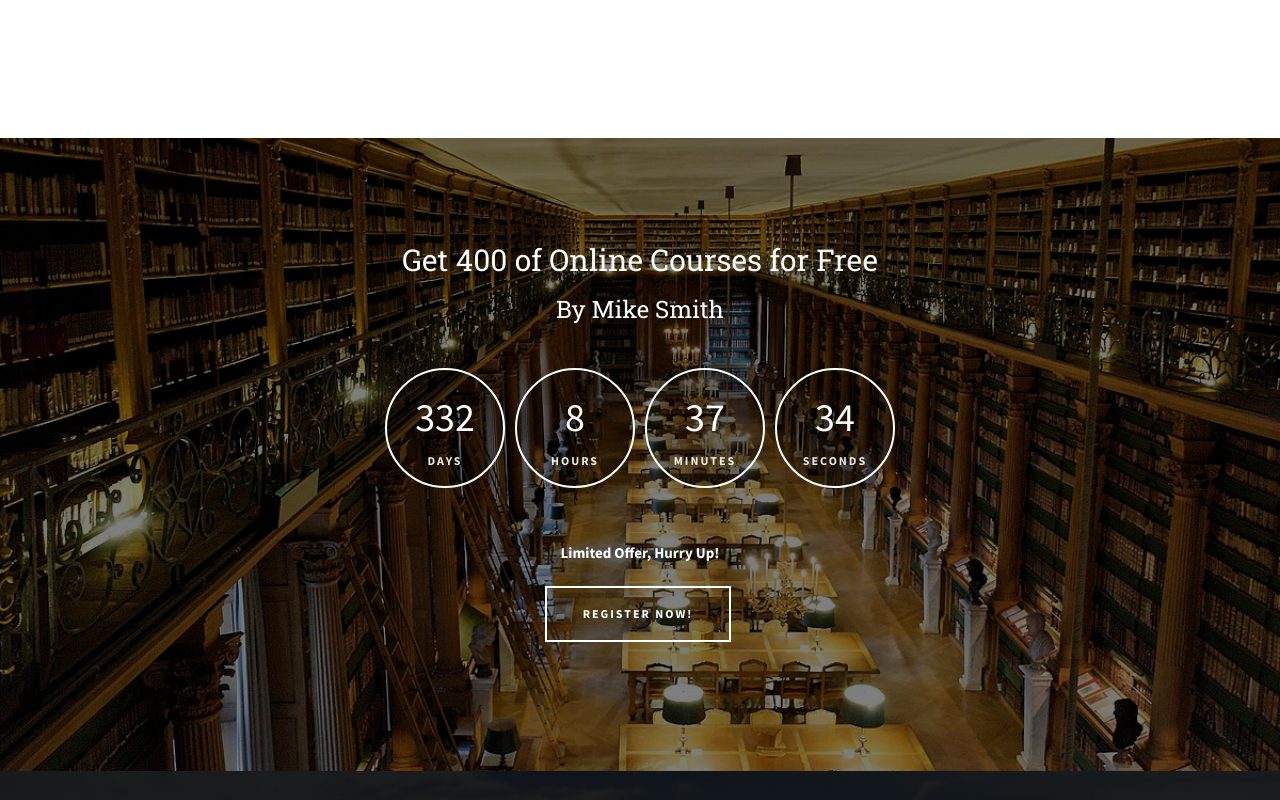
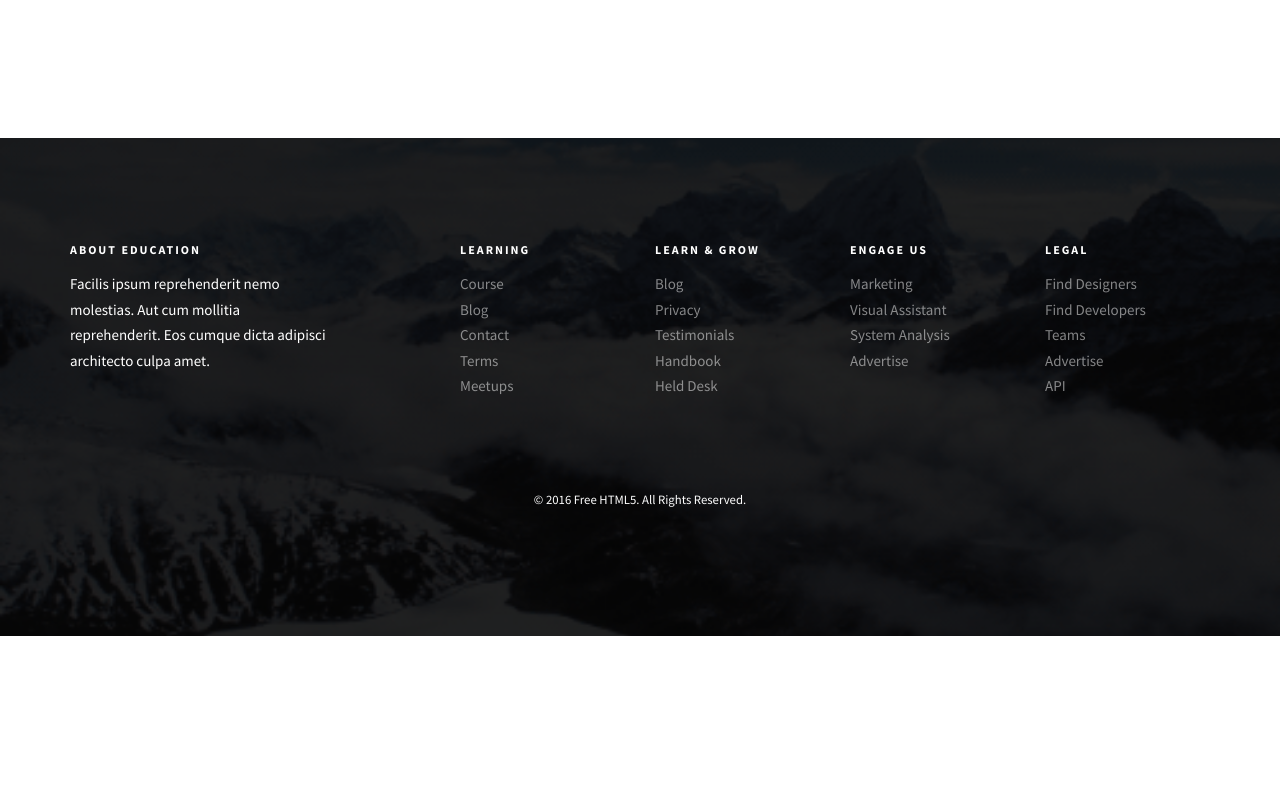
Before and after one commit to Sphynx-Stack/StudySphynx-backend, a website: page public/teacher.html in a window 1280 px wide. Shown: the part 1840-2640 px from the top of the page. After the commit the page ends 2476 px from the top, so only its background shows below. Drawn offline with Linux system fonts and the light colour scheme; files whose address does not match are found by name.

Commit message:
trivial changes frontend

```diff
--- a/public/teacher.html
+++ b/public/teacher.html
@@ -3,25 +3,12 @@
 	<head>
 	<meta charset="utf-8">
 	<meta http-equiv="X-UA-Compatible" content="IE=edge">
-	<title>Education &mdash; Free Website Template, Free HTML5 Template by freehtml5.co</title>
-	<meta name="viewport" content="width=device-width, initial-scale=1">
-	<meta name="description" content="Free HTML5 Website Template by freehtml5.co" />
-	<meta name="keywords" content="free website templates, free html5, free template, free bootstrap, free website template, html5, css3, mobile first, responsive" />
-	<meta name="author" content="freehtml5.co" />
+	<title>Education </title>
+	<meta name="description" content="#" />
+	<meta name="keywords" content="#" />
+	<meta name="author" content="#" />
 
-	<!--
-	//////////////////////////////////////////////////////
 
-	FREE HTML5 TEMPLATE
-	DESIGNED & DEVELOPED by FreeHTML5.co
-
-	Website: 		http://freehtml5.co/
-	Email: 			info@freehtml5.co
-	Twitter: 		http://twitter.com/fh5co
-	Facebook: 		https://www.facebook.com/fh5co
-
-	//////////////////////////////////////////////////////
-	 -->
 
   	<!-- Facebook and Twitter integration -->
 	<meta property="og:title" content=""/>
@@ -112,7 +99,6 @@
 			   			<div class="col-md-8 col-md-offset-2 text-center slider-text">
 			   				<div class="slider-text-inner">
 			   					<h1 class="heading-section">Our Faculty</h1>
-									<h2>Free html5 templates Made by <a href="http://freehtml5.co/" target="_blank">freehtml5.co</a></h2>
 			   				</div>
 			   			</div>
 			   		</div>
@@ -249,20 +235,7 @@
 		</div>
 	</div>
 
-	<div id="fh5co-register" style="background-image: url(images/img_bg_2.jpg);">
-		<div class="overlay"></div>
-		<div class="row">
-			<div class="col-md-8 col-md-offset-2 animate-box">
-				<div class="date-counter text-center">
-					<h2>Get 400 of Online Courses for Free</h2>
-					<h3>By Mike Smith</h3>
-					<div class="simply-countdown simply-countdown-one"></div>
-					<p><strong>Limited Offer, Hurry Up!</strong></p>
-					<p><a href="#" class="btn btn-primary btn-lg btn-reg">Register Now!</a></p>
-				</div>
-			</div>
-		</div>
-	</div>
+
 
 	<footer id="fh5co-footer" role="contentinfo" style="background-image: url(images/img_bg_4.jpg);">
 		<div class="overlay"></div>
@@ -320,7 +293,6 @@
 				<div class="col-md-12 text-center">
 					<p>
 						<small class="block">&copy; 2016 Free HTML5. All Rights Reserved.</small>
-						<small class="block">Designed by <a href="http://freehtml5.co/" target="_blank">FreeHTML5.co</a> Demo Images: <a href="http://unsplash.co/" target="_blank">Unsplash</a> &amp; <a href="https://www.pexels.com/" target="_blank">Pexels</a></small>
 					</p>
 				</div>
 			</div>
```
Also changed, not shown: public/about.html (+4 -4 lines), public/allcourses.html (+3 -3 lines), public/blog.html (+5 -21 lines), public/contact.html (+4 -18 lines), public/courses.html (+3 -16 lines), public/dashboard.html (+5 -5 lines), public/index.html (+5 -5 lines).
